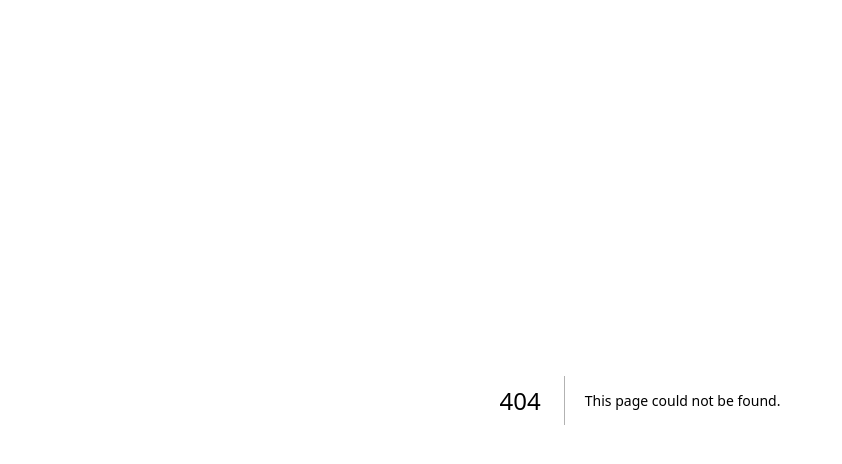
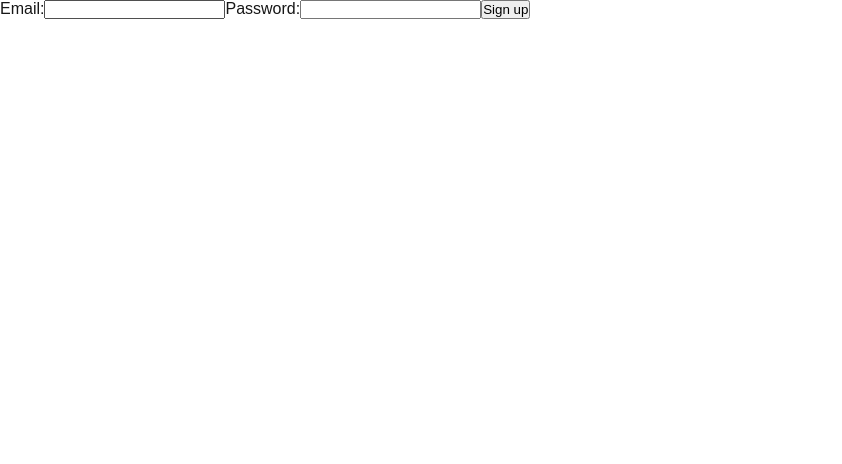
Before and after one commit to beratdimen/medium-clone-next, a Next.js app: page /sign-up in a window 1280 px wide. Before the commit this address had no page. Shown: the top 464 px of the page, without its empty margins (0-842 px from the left). Built offline with nearby package versions, Linux system fonts and the light colour scheme.

Commit message:
app içine sign up  sayfası açıldı

```diff
--- /dev/null
+++ b/app/sign-up/page.jsx
@@ -0,0 +1,13 @@
+import { signup } from "../login/action";
+
+export default function SignUpPage() {
+  return (
+    <form>
+      <label htmlFor="email">Email:</label>
+      <input id="email" name="email" type="email" required />
+      <label htmlFor="password">Password:</label>
+      <input id="password" name="password" type="password" required />
+      <button formAction={signup}>Sign up</button>
+    </form>
+  );
+}
```
